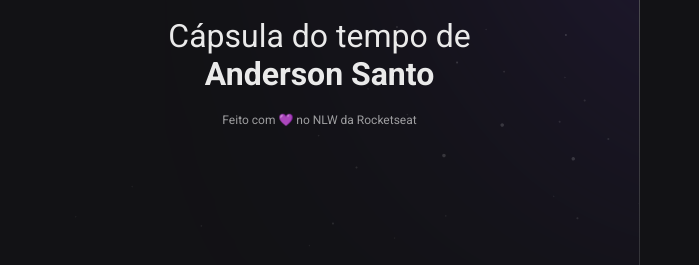
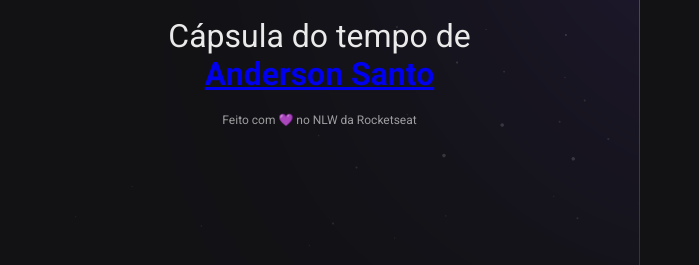
Before and after one commit to santo-ti/spacetime-explorer, a plain HTML site: page index.html in a window 1280 px wide. Shown: the part 453-718 px from the top of the page, 0-699 px from the left. Drawn offline with Linux system fonts and the light colour scheme.

Commit message:
add github link

```diff
--- a/index.html
+++ b/index.html
@@ -24,7 +24,9 @@
 
     <p>
       Cápsula do tempo de<br />
-      <strong>Anderson Santo</strong>
+      <a href="https://github.com/santo-ti/spacetime-explorer" target="_blank">
+        <strong>Anderson Santo</strong>
+      </a>
     </p>
 
     <span>Feito com 💜 no NLW da Rocketseat</span>
```
